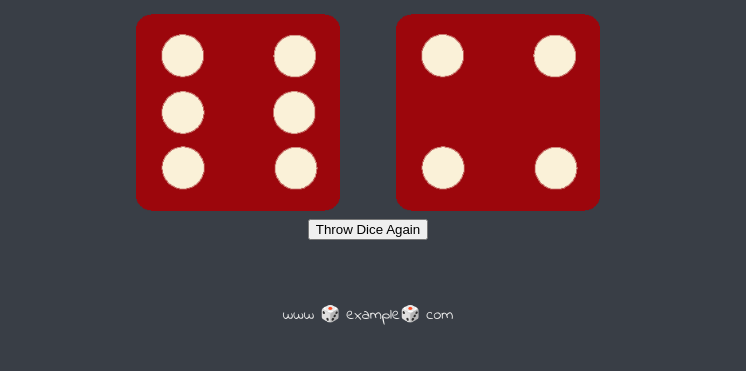
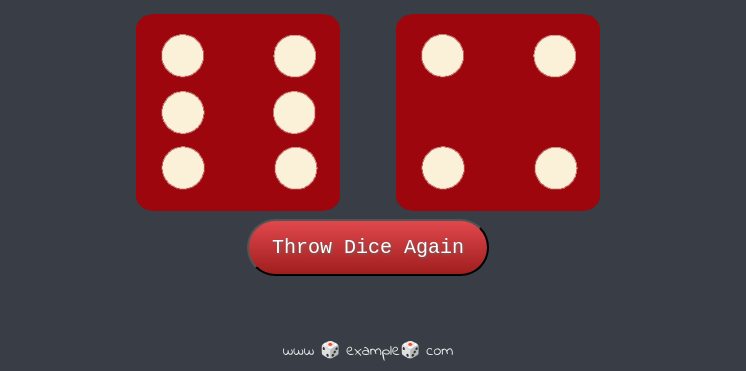
Before and after one commit to grapeJUICE1/Dice-Game, a plain HTML site: page index.html in a window 1280 px wide. Shown: the part 481-852 px from the top of the page, without its empty margins (272-1018 px from the left). Before the commit the page ends 816 px from the top, so only its background shows below. Drawn offline with Linux system fonts and the light colour scheme.

Commit message:
Update styles.css

```diff
--- a/styles.css
+++ b/styles.css
@@ -42,3 +42,31 @@ footer {
 .icon{
   color: #C04545;
 }
+
+.btn {
+  background: #e0484d;
+  background-image: -webkit-linear-gradient(top, #e0484d, #a11e1e);
+  background-image: -moz-linear-gradient(top, #e0484d, #a11e1e);
+  background-image: -ms-linear-gradient(top, #e0484d, #a11e1e);
+  background-image: -o-linear-gradient(top, #e0484d, #a11e1e);
+  background-image: linear-gradient(to bottom, #e0484d, #a11e1e);
+  -webkit-border-radius: 41;
+  -moz-border-radius: 41;
+  border-radius: 41px;
+  text-shadow: 1px 1px 3px #666666;
+  font-family: Courier New;
+  color: #ffffff;
+  font-size: 20px;
+  padding: 15px 23px 15px 23px;
+  text-decoration: none;
+}
+
+.btn:hover {
+  background: #c93267;
+  background-image: -webkit-linear-gradient(top, #c93267, #9c2261);
+  background-image: -moz-linear-gradient(top, #c93267, #9c2261);
+  background-image: -ms-linear-gradient(top, #c93267, #9c2261);
+  background-image: -o-linear-gradient(top, #c93267, #9c2261);
+  background-image: linear-gradient(to bottom, #c93267, #9c2261);
+  text-decoration: none;
+}
```
